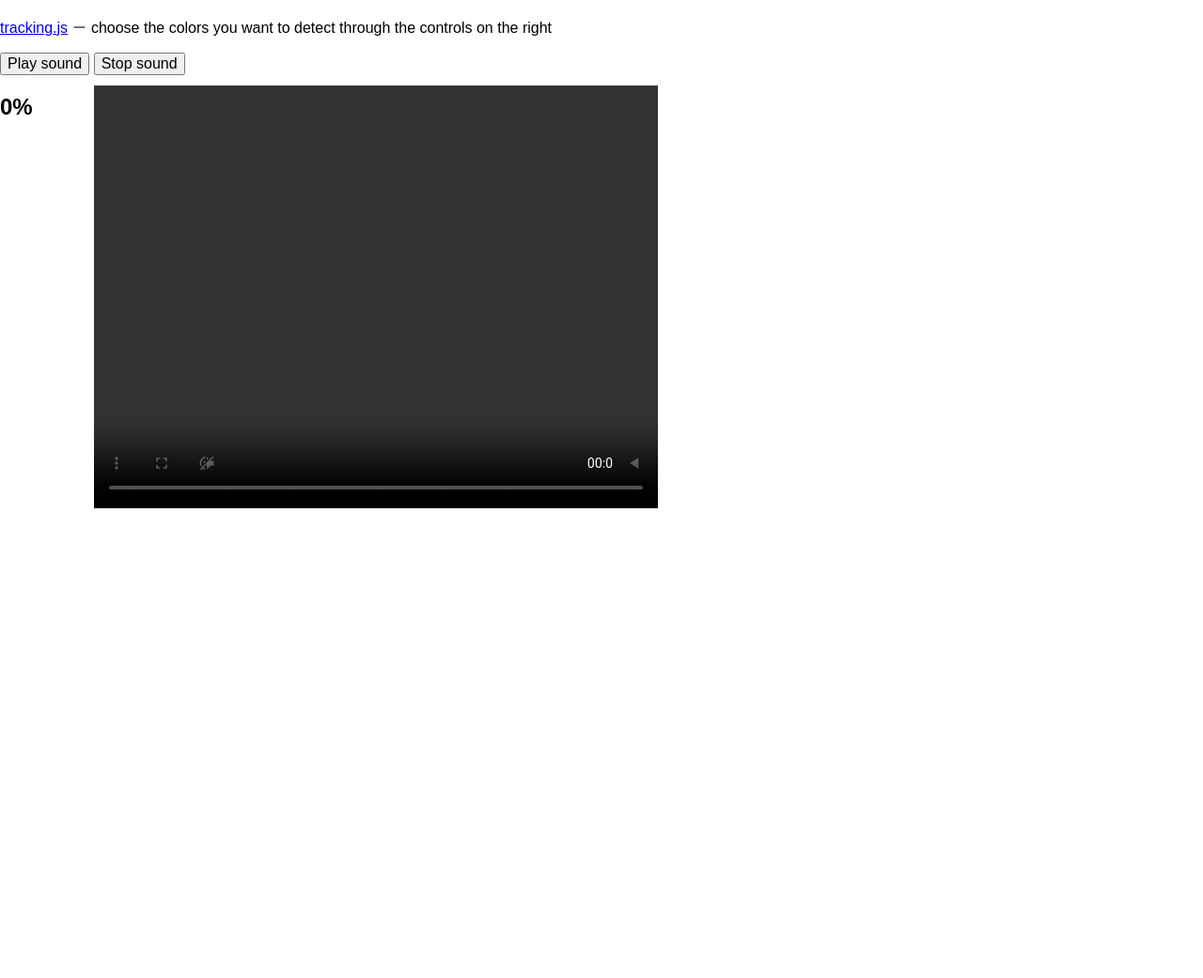
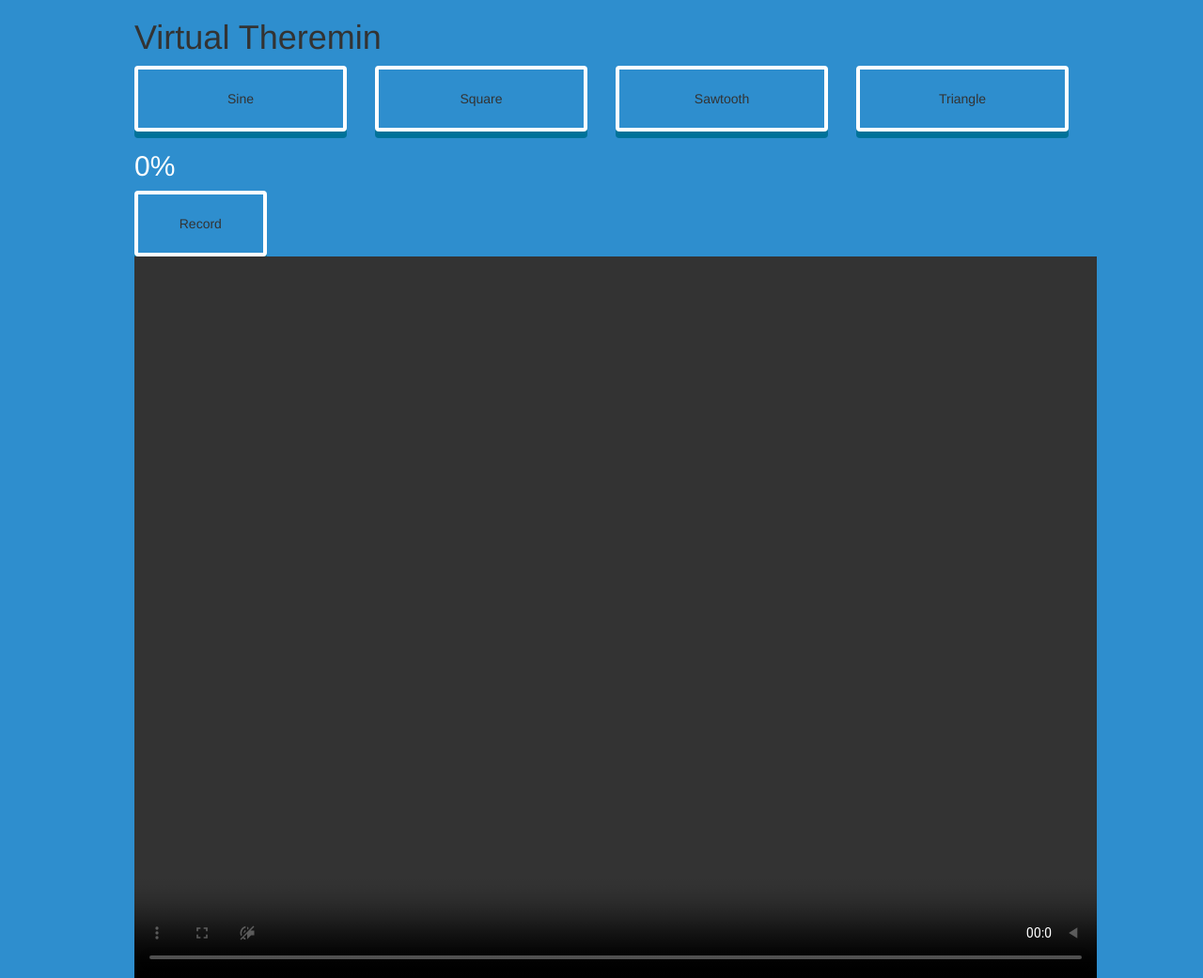
Before and after one commit to jorgeyp/virtual-theremin, a plain HTML site: page index.html in a window 1280 px wide. Shown: the whole page at 94% size. Before the commit the page ends 800 px from the top, so only its background shows below. Drawn offline with nearby package versions, Linux system fonts and the light colour scheme.

Commit message:
Working tracking with bootstrap

```diff
--- /dev/null
+++ b/css/style.css
@@ -0,0 +1,33 @@
+html, body {
+  background: #2e8ece;
+}
+
+video, canvas {
+  transform: rotateY(180deg);
+  position: absolute;
+  z-index: 0;
+}
+
+.container {
+  width: 1024px;
+}
+
+#note, #volume {
+  z-index: 3;
+  color: white;
+}
+
+
+#sounds, #title {
+  position: relative;
+  z-index: 3;
+}
+
+.btn-sound, .btn-record {
+    display: block;
+    width: 100%;
+    height: 70px;
+    border: 4px solid #fff;
+    box-shadow: 0 7px 0 0 #007299;
+    background: #2e8ece;
+}
--- a/index.html
+++ b/index.html
@@ -1,5 +1,6 @@
 <!doctype html>
 <html>
+
 <head>
 	<meta charset="utf-8">
 	<title>tracking.js - color with camera</title>
@@ -8,32 +9,82 @@
 	<script src="bower_components/tracking/build/tracking-min.js"></script>
 	<script src="js/MIDIUtils.js"></script>
 	<link rel="stylesheet" type="text/css" href="bower_components/normalize-css/normalize.css">
+	<link rel="stylesheet" href="https://maxcdn.bootstrapcdn.com/bootstrap/3.3.6/css/bootstrap.min.css" integrity="sha384-1q8mTJOASx8j1Au+a5WDVnPi2lkFfwwEAa8hDDdjZlpLegxhjVME1fgjWPGmkzs7" crossorigin="anonymous">
+	<link rel="stylesheet" type="text/css" href="css/style.css">
 
-  <style>
-  video, canvas {
-    margin-left: 100px;
-    margin-top: 35px;
-    position: absolute;
-    transform: rotateY(180deg);
-  }
-  </style>
 </head>
+
 <body>
-  <div class="demo-title">
+	<!-- <div class="demo-title">
     <p><a href="http://trackingjs.com" target="_parent">tracking.js</a> － choose the colors you want to detect through the controls on the right</p>
+  </div> -->
+
+	<div id="container" class="container">
+
+		<div class="content">
+			<header id="header" class="header">
+				<h1 id="title" class="title"> Virtual Theremin </h1>
+			</header>
+			<div id="sounds" class="sounds">
+				<div class="row">
+					<div class="col-md-3">
+						<input type="submit" id="sine" class="btn btn-sound" data-sound="sine" value="Sine" onclick="setSound('sine');" />
 					</div>
-
-  <div class="demo-frame">
-    <div class="demo-container">
-      <video id="video" width="600" height="450" preload autoplay loop muted controls></video>
-      <canvas id="canvas" width="600" height="450"></canvas>
+					<div class="col-md-3">
+						<input type="submit" id="square" class="btn btn-sound" data-sound="square" value="Square" onclick="setSound('square');" />
+					</div>
+					<div class="col-md-3">
+						<input type="submit" id="sawtooth" class="btn btn-sound" data-sound="sawtooth" value="Sawtooth" onclick="setSound('sawtooth');" />
+					</div>
+					<div class="col-md-3">
+						<input type="submit" id="triangle" class="btn btn-sound" data-sound="triangle" value="Triangle" onclick="setSound('triangle');" />
+					</div>
+				</div>
+			</div>
+			<div class="row">
+				<div class="col-md-12">
+					<h2 id="note" class="pull-right"></h2>
+					<h2 id="volume"></h2>
+				</div>
+			</div>
+			<div class="row">
+				<div class="col-lg-2 col-md-2 col-xs-3">
+					<input type="submit" id="record" class="btn btn-sound pull-left" data-sound="record" value="Record" onclick="record();" />
+				</div>
+			</div>
+			<div class="row">
+				<div class="col-md-12">
+					<div class="center-block">
+						<video id="video" width="1024" height="768" preload autoplay loop muted controls></video>
+						<canvas id="canvas" width="1024" height="768"></canvas>
+					</div>
+				</div>
 			</div>
 		</div>
 
-  <button id="play-sound" onclick="start();">Play sound</button>
+
+
+		<div id="content" class="content">
+			<div class="demo-frame">
+				<div class="demo-container">
+
+
+
+					<div class="row">
+
+						<div class="col-md-12">
+
+						</div>
+					</div>
+				</div>
+			</div>
+		</div>
+	</div>
+
+	<!-- <button id="play-sound" onclick="start();">Play sound</button>
 	<button id="stop-sound" onclick="stop();">Stop sound</button>
   <h2 id="note"></h2>
-  <h2 id="volume"></h2>
+  <h2 id="volume"></h2> -->
 
 	<script>
 		// Frecuencia del sonido
@@ -60,14 +111,12 @@
 			var video = document.getElementById('video');
 			var canvas = document.getElementById('canvas');
 			var context = canvas.getContext('2d');
-      // // translate context to center of canvas
-      // context.translate(canvas.width / 2, canvas.height / 2);
-      // // flip context horizontally
-      // context.scale(-1, 1);
 
 			var tracker = new tracking.ColorTracker(['cyan', 'yellow']);
 
-      tracking.track('#video', tracker, { camera: true });
+			tracking.track('#video', tracker, {
+				camera: true
+			});
 
 			tracker.on('track', function(event) {
 				context.clearRect(0, 0, canvas.width, canvas.height);
@@ -80,16 +129,16 @@
 					start();
 
 					event.data.forEach(function(rect) { // Eventos de detección
-            var vol = reverse(rect.y / 450, maxVol, 0); // Volumen actual
-            var freq = reverse(rect.y / 450 * maxFreq, maxFreq, minFreq); // Frecuencia actual
+						var vol = reverse(rect.y / canvas.height, maxVol, 0); // Volumen actual
+						var freq = reverse(rect.y / canvas.height * maxFreq, maxFreq, minFreq); // Frecuencia actual
 
 						if (rect.color === 'cyan') {
-              console.log(vol);
+							// console.log(vol);
 							setVolume(vol);
 						}
 
 						if (rect.color === 'yellow') {
-              console.log(freq);
+							// console.log(freq);
 							setFrequency(freq);
 						}
 
@@ -116,7 +165,7 @@
 
 		function setVolume(vol) {
 			gainNode.gain.value = vol;
-      $('#volume').text(Number(vol*100).toFixed() + "%");
+			$('#volume').text(Number(vol * 100).toFixed() + "%");
 		}
 
 		function setFrequency(freq) {
@@ -132,7 +181,11 @@
 			setVolume(0);
 		}
 
+		function setSound(waveForm) {
+			oscillator.type = waveForm;
+		}
 	</script>
 
 </body>
+
 </html>
```
Lines whose indentation alone changed are shown as unchanged.
